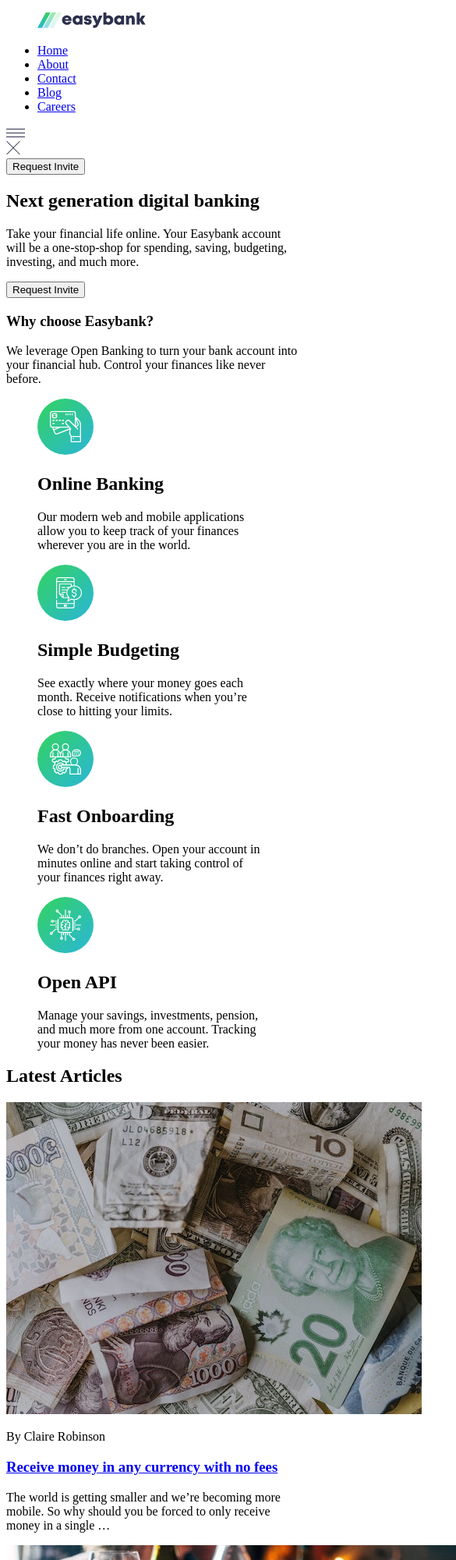
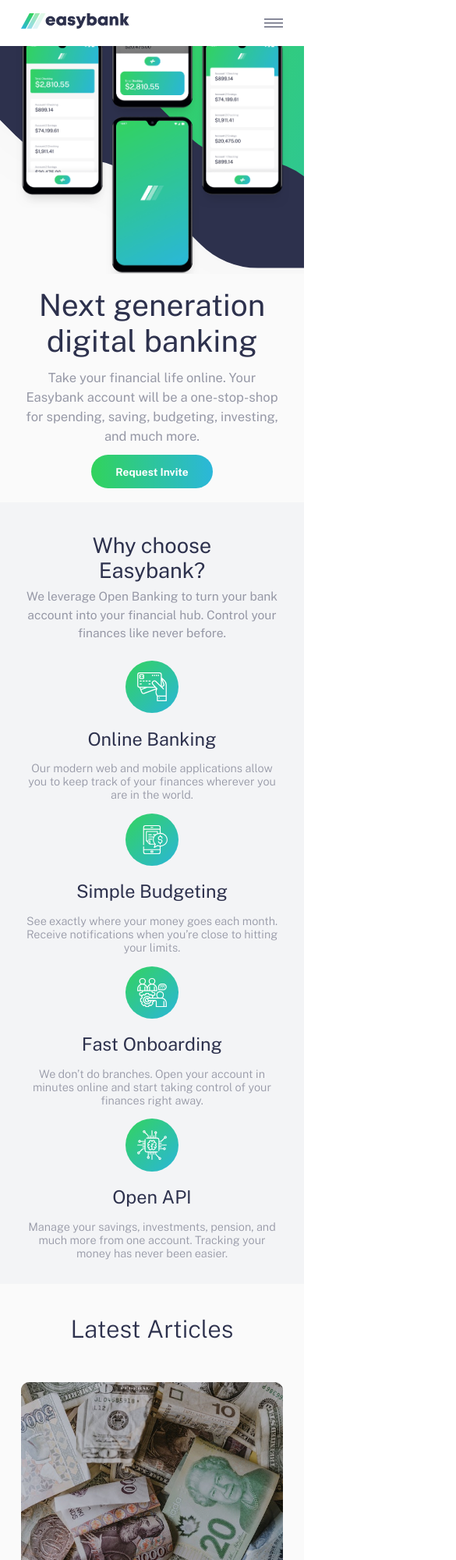
Before and after one commit to Khallekan/challenge14, a plain HTML site: page index.html in a window 390 px wide. Shown: the top 2000 px of the page at 78% size, 585 px wide, since content can reach past the window. Drawn offline with nearby package versions, Linux system fonts and the light colour scheme.

Commit message:
Mobile view done

```diff
--- a/css/_buttons.scss
+++ b/css/_buttons.scss
@@ -16,3 +16,11 @@
     );
   }
 }
+
+@media all and (max-width: 768px) {
+  .button {
+    width: 40vw;
+    height: 11vw;
+    font-size: 3.5vw;
+  }
+}
--- /dev/null
+++ b/css/_mediaqueries.scss
@@ -0,0 +1,177 @@
+@media all and (max-width: 768px) {
+  main {
+    text-align: center;
+    .header {
+      height: 15vw;
+      position: relative;
+      &-nav {
+        ul {
+          position: absolute;
+          background: $white;
+          z-index: 2;
+          left: 50%;
+          top: 110%;
+          transform: translateX(-50%);
+          width: 90%;
+          border-radius: 5px;
+          height: 76vw;
+          padding: 7vw 0;
+          flex-flow: column nowrap;
+          gap: 5vw;
+          font-size: 4.5vw;
+          box-shadow: 0vw 35vw 25vw 15vw transparentize($dark-blue, 0.6);
+          li a {
+            color: $dark-blue;
+          }
+          display: none;
+        }
+        .mobile-menu {
+          height: 100%;
+          display: flex;
+          align-items: center;
+          .close {
+            display: none;
+          }
+        }
+      }
+      &-btn {
+        display: none;
+      }
+    }
+
+    .intro {
+      flex-flow: column nowrap;
+      height: 150vw;
+      &-info {
+        flex: 0 0 50%;
+        justify-content: center;
+        gap: 3vw;
+      }
+      &-header {
+        font-size: 10vw;
+      }
+      &-text {
+        font-size: 4.25vw;
+      }
+      &-btn {
+        margin: 0 auto;
+      }
+      &-pic {
+        flex: 0 0 50%;
+        order: -1;
+        position: static;
+        &.hide {
+          &::after {
+            visibility: hidden;
+          }
+        }
+        &::after,
+        &::before {
+          height: 50%;
+          left: 0;
+        }
+        &::before {
+          background: url('../images/bg-intro-mobile.svg') no-repeat center /
+            cover;
+        }
+        &::after {
+          background: url('../images/image-mockups.png') no-repeat top -31vw center/
+            90%;
+        }
+      }
+    }
+    .ads {
+      &-header {
+        .question {
+          margin: 0 auto;
+          font-size: 7vw;
+          width: 80%;
+        }
+        .answer {
+          width: 100%;
+          font-size: 4vw;
+        }
+      }
+      &-typ {
+        flex-flow: column nowrap;
+        gap: 4vw;
+        .ads-container {
+          gap: 4vw;
+          .container {
+            &-img {
+              img {
+                width: 20%;
+              }
+            }
+            &-header {
+              font-size: 6vw;
+            }
+            &-txt {
+              font-size: 3.7vw;
+            }
+          }
+        }
+      }
+    }
+    .article {
+      &-header {
+        font-size: 8vw;
+      }
+      .container {
+        flex-flow: column nowrap;
+        gap: 6vw;
+
+        .article {
+          &-container {
+            height: 110vw;
+          }
+          &-img {
+            height: 60%;
+          }
+          &-desc {
+            text-align: left;
+            .author {
+              font-size: 2.5vw;
+            }
+            .article-link {
+              font-size: 4.6vw;
+            }
+            .article-txt {
+              font-size: 3vw;
+            }
+          }
+        }
+      }
+    }
+
+    .footer {
+      flex-flow: column nowrap;
+      gap: 5vw;
+      padding-top: 7vw;
+      padding-bottom: 7vw;
+      height: fit-content;
+      & > * {
+        flex: 0 0 auto;
+      }
+      .logo,
+      .socials,
+      .footer-btn {
+        justify-content: center;
+      }
+      &-nav {
+        ul {
+          font-size: 3.5vw;
+          align-items: center;
+          gap: 3vw;
+        }
+      }
+      .copyright {
+        text-align: center;
+        font-size: 3.5vw;
+      }
+    }
+  }
+  .attribution {
+    font-size: 3vw;
+  }
+}
--- a/css/_utilities.scss
+++ b/css/_utilities.scss
@@ -11,7 +11,7 @@ ul {
   height: 100%;
   display: flex;
   align-items: center;
-  padding: 5px;
+  padding-bottom: 5px;
   position: relative;
   &::before,
   &::after {
--- a/css/index.scss
+++ b/css/index.scss
@@ -122,7 +122,10 @@ main {
         gap: 20px;
         .container {
           &-img {
-            width: 25%;
+            width: 100%;
+            img {
+              width: 40%;
+            }
           }
           &-header {
             color: $dark-blue;
@@ -267,3 +270,5 @@ main {
 .attribution a {
   color: $grayish-blue;
 }
+
+@import './mediaqueries';
--- a/index.html
+++ b/index.html
@@ -12,7 +12,7 @@
       href="./images/favicon-32x32.png"
     />
 
-    <!-- <link rel="stylesheet" href="./css/index.css" /> -->
+    <link rel="stylesheet" href="./css/index.css" />
 
     <title>Frontend Mentor | Easybank landing page</title>
 
@@ -53,7 +53,7 @@
           </svg>
         </figure>
         <nav class="header-nav">
-          <ul>
+          <ul id="menu">
             <li class="link header-link"><a href="#">Home</a></li>
             <li class="link header-link"><a href="#">About</a></li>
             <li class="link header-link"><a href="#">Contact</a></li>
@@ -61,14 +61,14 @@
             <li class="link header-link"><a href="#">Careers</a></li>
           </ul>
           <div class="mobile-menu">
-            <div class="hamburger">
+            <div class="hamburger" id="hamburger">
               <svg xmlns="http://www.w3.org/2000/svg" width="24" height="11">
                 <g fill="#2D314D" fill-rule="evenodd">
                   <path d="M0 0h24v1H0zM0 5h24v1H0zM0 10h24v1H0z" />
                 </g>
               </svg>
             </div>
-            <div class="close">
+            <div class="close" id="close">
               <svg xmlns="http://www.w3.org/2000/svg" width="18" height="19">
                 <g fill="#2D314D" fill-rule="evenodd">
                   <path d="M.868.661l16.97 16.97-.706.708L.162 1.369z" />
@@ -311,5 +311,7 @@
       >. Coded by
       <a href="https://github.com/Khallekan/challenge14">Khallekan</a>.
     </div>
+
+    <script src="./script/index.js"></script>
   </body>
 </html>
--- /dev/null
+++ b/script/index.js
@@ -0,0 +1,22 @@
+const open = document.getElementById('hamburger');
+const close = document.getElementById('close');
+const menu = document.getElementById('menu');
+const mockups = document.querySelector('.intro-pic');
+// const mockups = window.getComputedStyle(``x)
+console.log(close, open, menu);
+
+open.addEventListener('click', () => {
+  menu.style.display = 'flex';
+  open.style.display = 'none';
+  close.style.display = 'block';
+  mockups.classList.add('hide');
+  return true;
+});
+
+close.addEventListener('click', () => {
+  menu.style.display = 'none';
+  open.style.display = 'block';
+  close.style.display = 'none';
+  mockups.classList.remove('hide');
+  return true;
+});
```
Also changed, not shown: css/index.css.
